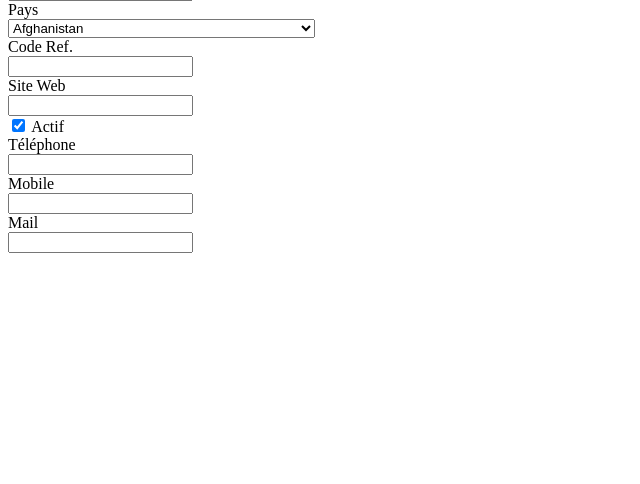
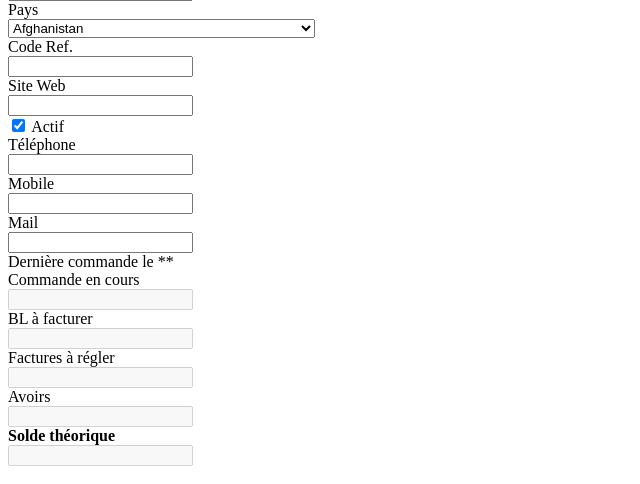
Before and after one commit to RomualdLewandoski/TijaraShop-WP-Plugin, a PHP site: page /adminAddSupplier.php in a window 1280 px wide. Shown: the part 316-800 px from the top of the page, without its empty margins (0-640 px from the left). Run offline with PHP 8.4, Linux system fonts and the light colour scheme; data that the repository does not hold is empty.

Commit message:
Add 4th card

```diff
--- a/views/adminAddSupplier.php
+++ b/views/adminAddSupplier.php
@@ -401,6 +401,47 @@
                     </div>
                 </div>
             </div>
+            <div class="card card-danger mt-1 col-12">
+                <div class="card-header">
+                    Dernière commande le **
+                    <div class="row mt-4 mb-1 aic">
+                        <div class="col-md-5">Commande en cours</div>
+                        <div class="col-md-5"><input type="text" disabled class="form-control"></div>
+                    </div>
+                    <div class="row mb-1 aic">
+                        <div class="col-md-5">
+                            BL à facturer
+                        </div>
+                        <div class="col-md-5">
+                            <input type="text" class="form-control" disabled>
+                        </div>
+                    </div>
+                    <div class="row mb-1 aic">
+                        <div class="col-md-5">
+                            Factures à régler
+                        </div>
+                        <div class="col-md-5">
+                            <input type="text" class="form-control" disabled>
+                        </div>
+                    </div>
+                    <div class="row mb-1 aic">
+                        <div class="col-md-5">
+                            Avoirs
+                        </div>
+                        <div class="col-md-5">
+                            <input type="text" class="form-control" disabled>
+                        </div>
+                    </div>
+                    <div class="row mb-1 aic">
+                        <div class="col-md-5">
+                            <strong>Solde théorique</strong>
+                        </div>
+                        <div class="col-md-5">
+                            <input type="text" class="form-control" disabled>
+                        </div>
+                    </div>
+                </div>
+            </div>
             <!--END 2nd col -->
         </div>
     </div>
```
